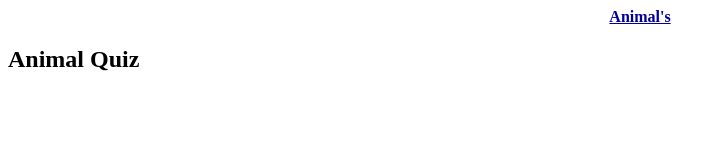
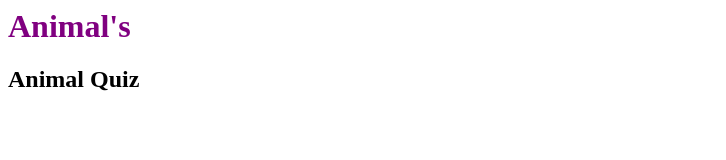
Before and after one commit to KatrinaK12/KatrinaK12.github.io, a plain HTML site: page index.html in a window 1280 px wide. Shown: the whole page, without its empty margins (0-726 px from the left). Drawn offline with Linux system fonts and the light colour scheme.

Commit message:
Update StyleSheet.css
This change color

```diff
--- a/StyleSheet.css
+++ b/StyleSheet.css
@@ -1,7 +1,3 @@
 h1 {
-  text-align: center;
-  font-size: 1em;
-  color: #009;
-  margin-bottom: .3em;
-  text-decoration: underline;
+  color:purple;
 }
```
